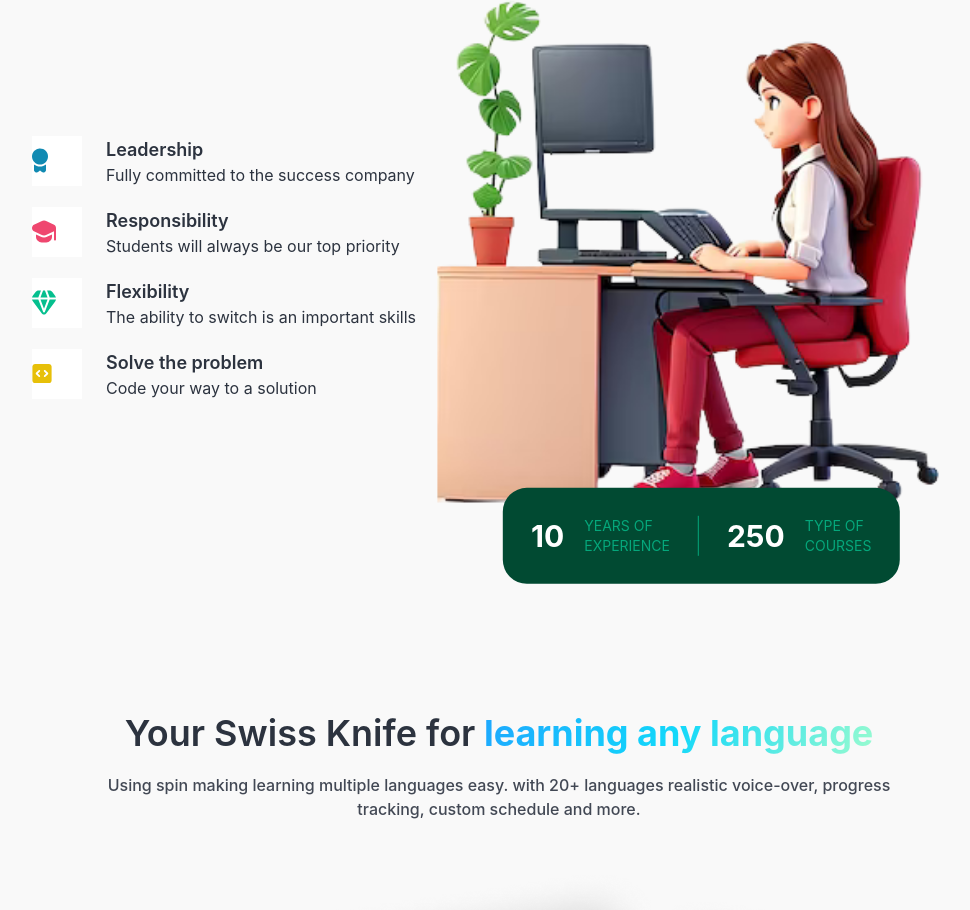
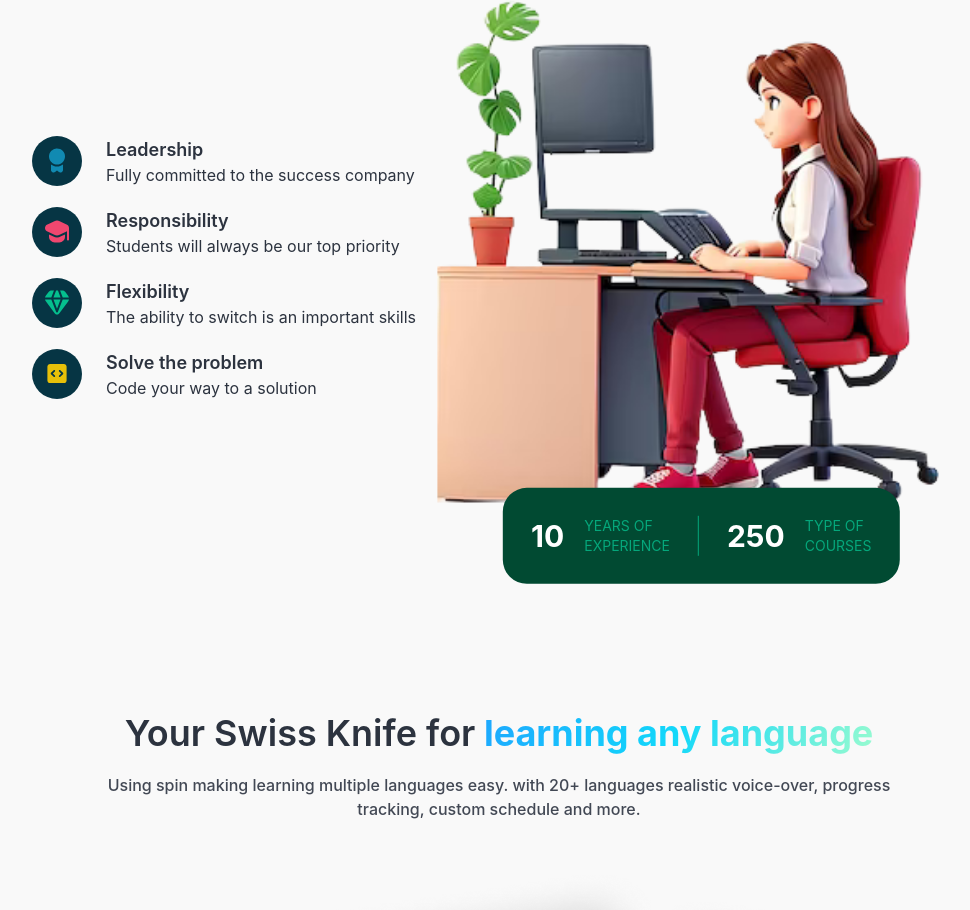
Before and after one commit to insionCEO/Programming_Learning_Edtech_Platform, a React (Vite) app in the folder frontend/: page / in a window 1280 px wide. Shown: the part 3238-4148 px from the top of the page, without its empty margins (141-1111 px from the left). Built offline with nearby package versions, Linux system fonts and the light colour scheme; no server answers; a web font is replaced by a local one.

Commit message:
style: icon

```diff
--- a/frontend/src/components/core/HomePage/TimelineSection.jsx
+++ b/frontend/src/components/core/HomePage/TimelineSection.jsx
@@ -53,7 +53,7 @@ const TimelineSection = () => {
                             return (
                                 <div className='flex flex-row gap-6' key={index}>
 
-                                    <div className='w-[50px] h-[50px] bg-white flex items-center'>
+                                    <div className='w-[50px] h-[50px] rounded-full bg-richblue-500 flex justify-center items-center'>
                                         <img src={element.Logo} />
                                     </div>
 
```
